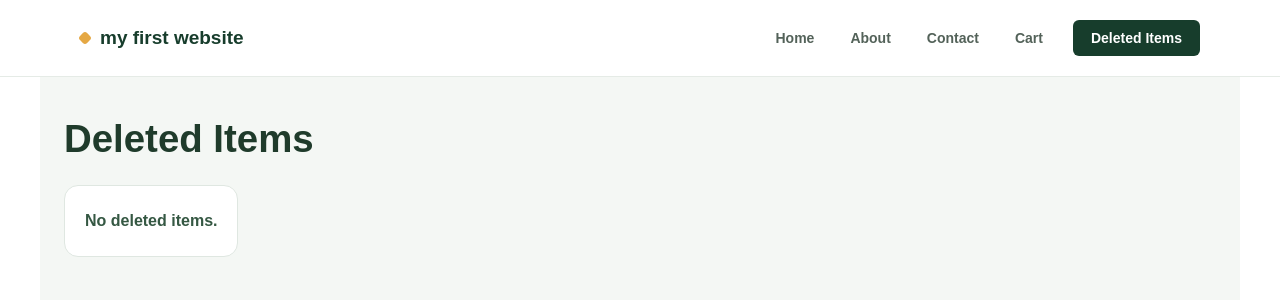
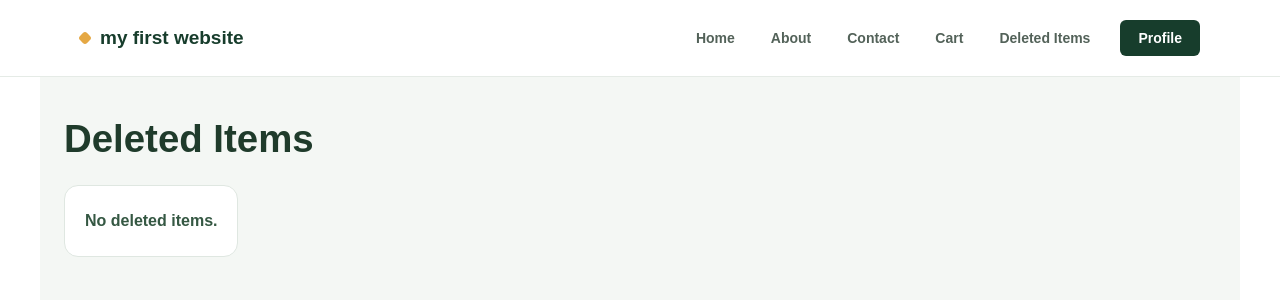
Before and after one commit to AkhalkatsiAvtandil/smart-academy-project-five-lesson-first, a Next.js app: page /deletedItems in a window 1280 px wide. Shown: the top 300 px of the page. Built offline with nearby package versions, Linux system fonts and the light colour scheme.

Commit message:
პროფილის გვერდის გამართვა სერვერ საიდ რენდერინგით, დეტალების დაფიქსვა

```diff
--- a/src/app/deletedItems/page.jsx
+++ b/src/app/deletedItems/page.jsx
@@ -1,25 +1,17 @@
 "use client";
 
-import { useEffect, useState } from "react";
+import { useDeletedItems } from "../deletedItemsContext";
 import Productitem from "@/components/product/Productitem";
 import styles from "../page.module.css";
 
 export default function DeletedItemsPage() {
-  const [deletedProducts, setDeletedProducts] = useState(null);
-
-  useEffect(() => {
-    setDeletedProducts(
-      JSON.parse(localStorage.getItem("deletedProducts") || "[]"),
-    );
-  }, []);
+  const { deletedProducts } = useDeletedItems();
 
   return (
     <main className={styles.page}>
       <p className={styles.pageTitle}>Deleted Items</p>
 
-      {deletedProducts === null ? (
-        <div className={styles.message}>Loading...</div>
-      ) : deletedProducts.length === 0 ? (
+      {deletedProducts.length === 0 ? (
         <div className={styles.message}>No deleted items.</div>
       ) : (
         <div className={styles.grid}>
--- /dev/null
+++ b/src/app/deletedItemsContext.jsx
@@ -0,0 +1,25 @@
+"use client";
+
+import { createContext, useContext, useState } from "react";
+
+const DeletedItemsContext = createContext(null);
+
+export function DeletedItemsProvider({ children }) {
+  const [deletedProducts, setDeletedProducts] = useState([]);
+
+  function addDeletedProduct(product) {
+    setDeletedProducts((items) => [...items, product]);
+  }
+
+  return (
+    <DeletedItemsContext.Provider
+      value={{ deletedProducts, addDeletedProduct }}
+    >
+      {children}
+    </DeletedItemsContext.Provider>
+  );
+}
+
+export function useDeletedItems() {
+  return useContext(DeletedItemsContext);
+}
--- a/src/app/layout.js
+++ b/src/app/layout.js
@@ -1,7 +1,7 @@
 import { Geist, Geist_Mono } from "next/font/google";
 import "./globals.css";
 import Navbar from "@/components/navbar/Navbar";
-import Productitem from "@/components/product/Productitem";
+import { DeletedItemsProvider } from "./deletedItemsContext";
 
 const geistSans = Geist({
   variable: "--font-geist-sans",
@@ -22,9 +22,10 @@ export default function RootLayout({ children }) {
   return (
     <html lang="en" className={`${geistSans.variable} ${geistMono.variable}`}>
       <body>
-        <Navbar />
-
-        {children}
+        <DeletedItemsProvider>
+          <Navbar />
+          {children}
+        </DeletedItemsProvider>
       </body>
     </html>
   );
--- a/src/app/page.js
+++ b/src/app/page.js
@@ -2,9 +2,11 @@
 
 import { useEffect, useState } from "react";
 import Productitem from "@/components/product/Productitem";
+import { useDeletedItems } from "./deletedItemsContext";
 import styles from "./page.module.css";
 
 export default function Product() {
+  const { addDeletedProduct } = useDeletedItems();
   const [products, setProducts] = useState([]);
   const [loading, setLoading] = useState(true);
   const [error, setError] = useState("");
@@ -18,6 +20,9 @@ export default function Product() {
   }, []);
 
   function deleteProduct(id) {
+    const deletedProduct = products.find((item) => item.id === id);
+    if (deletedProduct) addDeletedProduct(deletedProduct);
+
     setProducts((currentProducts) =>
       currentProducts.filter((item) => item.id !== id),
     );
--- a/src/components/navbar/Navbar.jsx
+++ b/src/components/navbar/Navbar.jsx
@@ -6,6 +6,7 @@ const navbarItems = [
   { id: 3, name: "Contact", url: "/contact" },
   { id: 4, name: "Cart", url: "/cart" },
   { id: 5, name: "Deleted Items", url: "/deletedItems" },
+  { id: 6, name: "Profile", url: "/profile" },
 ];
 
 const Navbar = () => {
```
Also changed, not shown: src/app/profile/page.jsx (added, +15 -0 lines), src/app/profile/page.modules.css (added).
